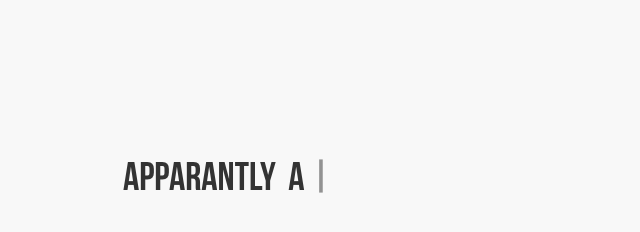
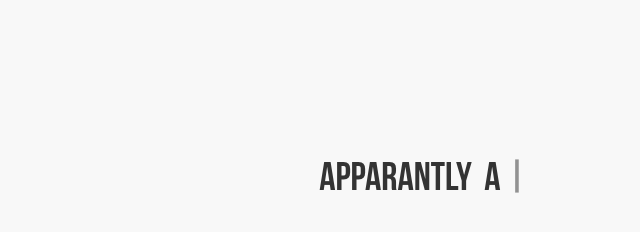
Before and after one commit to SuramVishal/SuramVishal.github.io, a website: page index.htm in a window 1280 px wide. Shown: the whole page, without its empty margins (217-857 px from the left). Drawn offline with nearby package versions, Linux system fonts and the light colour scheme.

Commit message:
initial commit

```diff
--- a/index.htm
+++ b/index.htm
@@ -38,13 +38,7 @@
     <link href="main.css" rel="stylesheet"/>
     <style>
         /* code for animated blinking cursor */
-        @font-face {
-           font-family: bebas;
-           src: url(/assets/fonts/BebasNeue.otf);
-        }
-        body{
-            font-family:"bebas"
-        }
+
         .typed-cursor{
             opacity: 1;
             font-weight: 100;
@@ -88,7 +82,7 @@
         <div class="row vertical-center">
             <div class="col-md-6 col-md-offset-2"></div>
 
-                <div class="wrap">
+                <div class="wrap" style="text-align:center">
 
 
             <div id="typed-strings">
```
Also changed, not shown: assets/fav.png (added).
